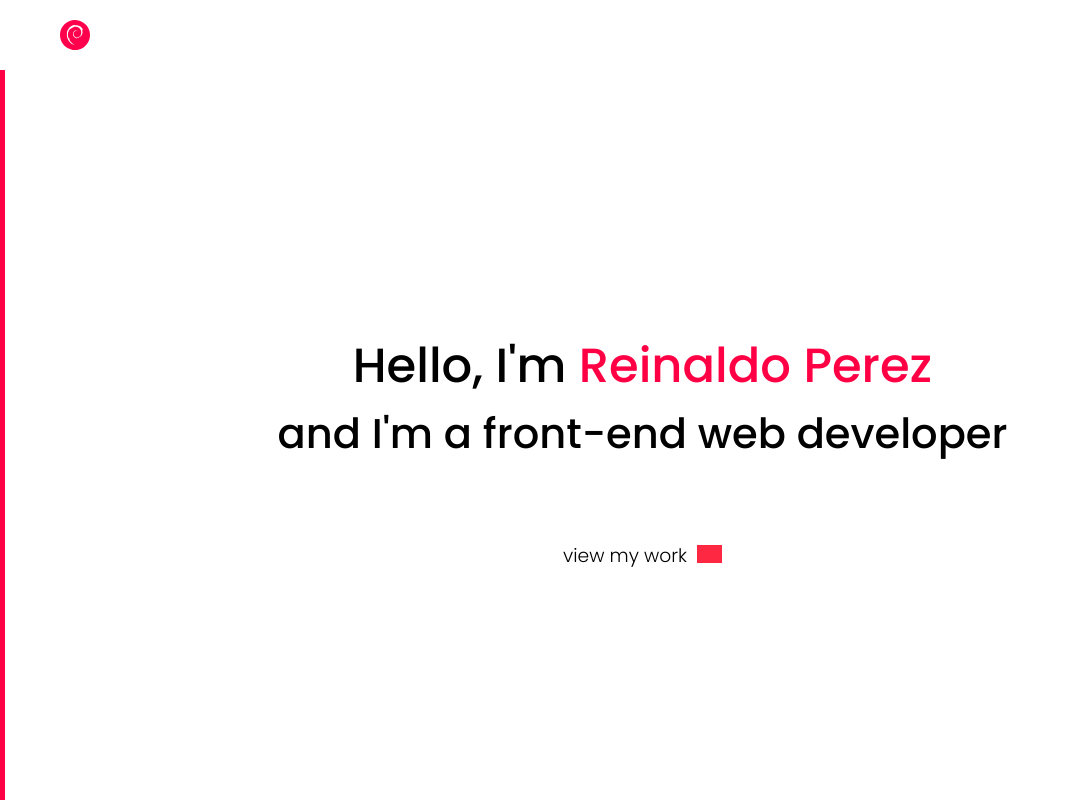
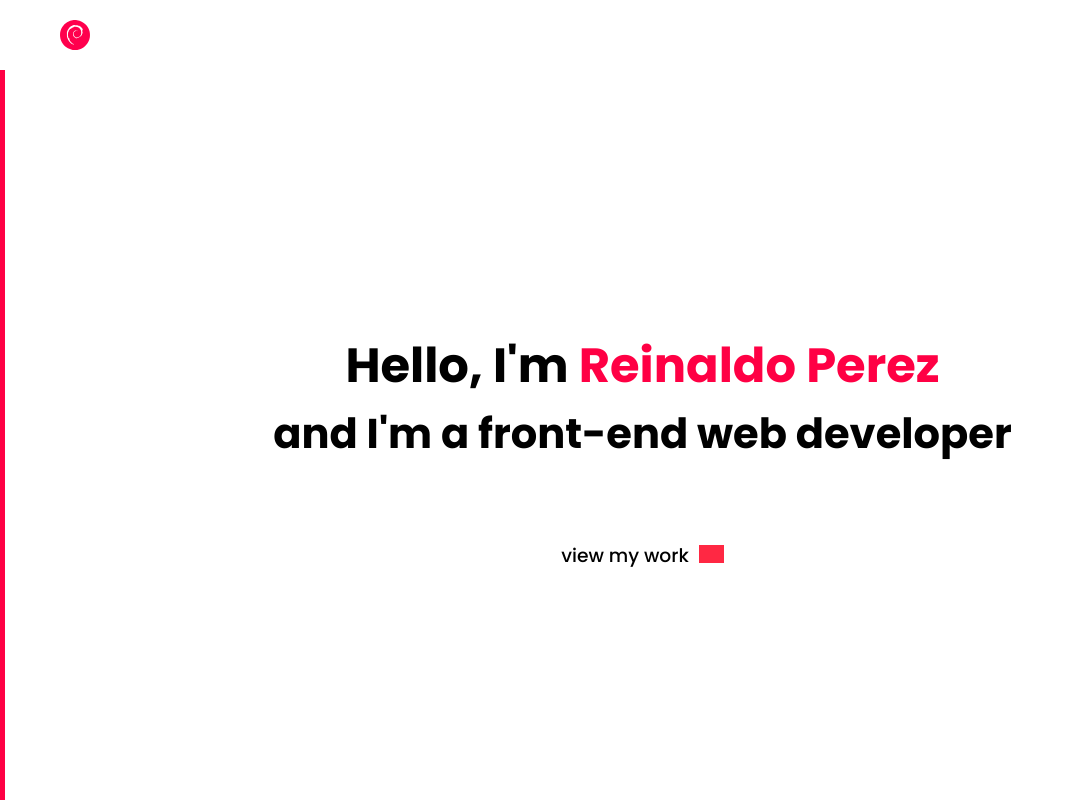
Before and after one commit to perezrei/portfolio, a Vue app: page / in a window 1280 px wide. Shown: the top 800 px of the page, without its empty margins (0-1074 px from the left). Built offline with nearby package versions, Linux system fonts and the light colour scheme; grey boxes are pictures that could not be loaded.

Commit message:
changing fonts weight

```diff
--- a/src/components/BannerSection.vue
+++ b/src/components/BannerSection.vue
@@ -42,20 +42,20 @@
 }
 h1 {
   font-size: 3em;
-  font-weight: 500;
+  font-weight: 700;
 }
 h1 span {
   color: var(--main-color);
-  font-weight: 500;
+  font-weight: 700;
 }
 h2 {
   font-size: 2.6em;
   padding-bottom: 25px;
-  font-weight: 500;
+  font-weight: 700;
 }
 h3 {
   margin-right: 10px;
-  font-weight: 300;
+  font-weight: 500;
 }
   .link__btn {
     display: flex;
--- a/src/components/HeaderSection.vue
+++ b/src/components/HeaderSection.vue
@@ -65,7 +65,7 @@ header a {
 }
 
 #desktop-menu a {
-  color: white;
+  color: #000000;
 }
 
 ul li {
```
